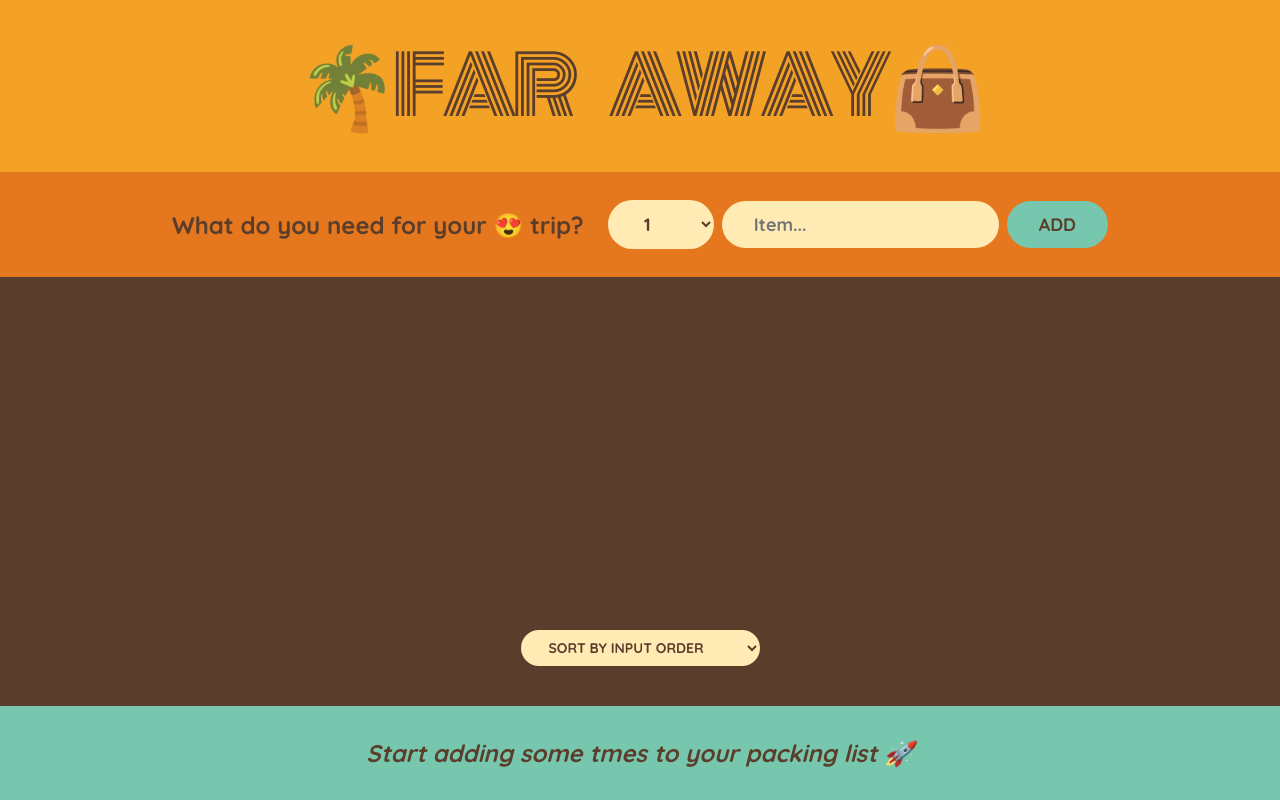
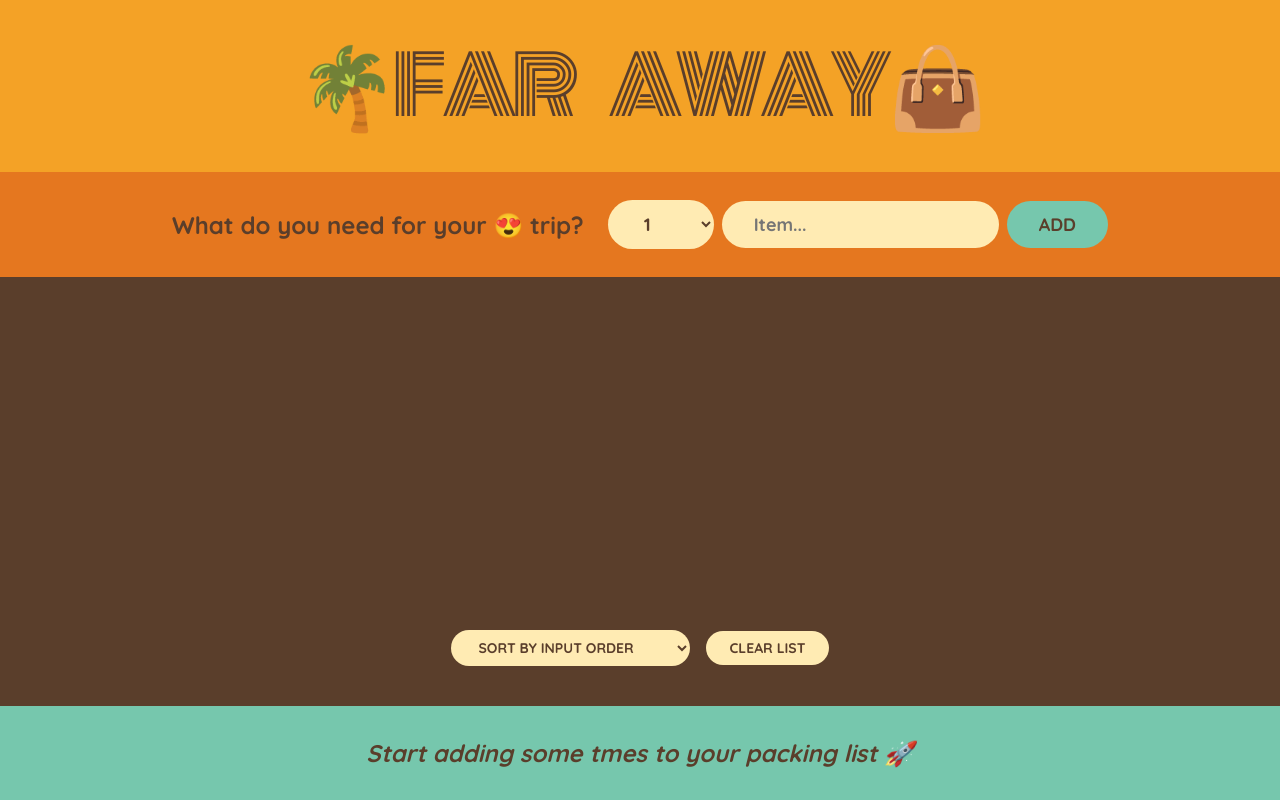
Before and after one commit to haolam05/React-Travel-List, a React (Create React App) app: page / in a window 1280 px wide. Built offline with nearby package versions, Linux system fonts and the light colour scheme.

Commit message:
clearing the list

```diff
--- a/src/App.js
+++ b/src/App.js
@@ -19,6 +19,14 @@
     );
   }
 
+  function handleClearList() {
+    const confirmed = window.confirm(
+      "Are you sure you want to delete all items?"
+    );
+
+    if (confirmed) setItems([]);
+  }
+
   return (
     <div className="app">
       <Logo />
@@ -27,6 +35,7 @@
         items={items}
         onDeleteItem={handleDeleteItem}
         onToggleItem={handleToggleItem}
+        onClearList={handleClearList}
       />
       <Stats items={items} />
     </div>
@@ -74,7 +83,7 @@
   );
 }
 
-function PackingList({ items, onDeleteItem, onToggleItem }) {
+function PackingList({ items, onDeleteItem, onToggleItem, onClearList }) {
   const [sortBy, setSortBy] = useState("input");
   let sortedItems;
 
@@ -108,6 +117,7 @@
           <option value="description">Sort by description</option>
           <option value="packed">Sort by packed status</option>
         </select>
+        <button onClick={onClearList}>Clear list</button>
       </div>
     </div>
   );
```
